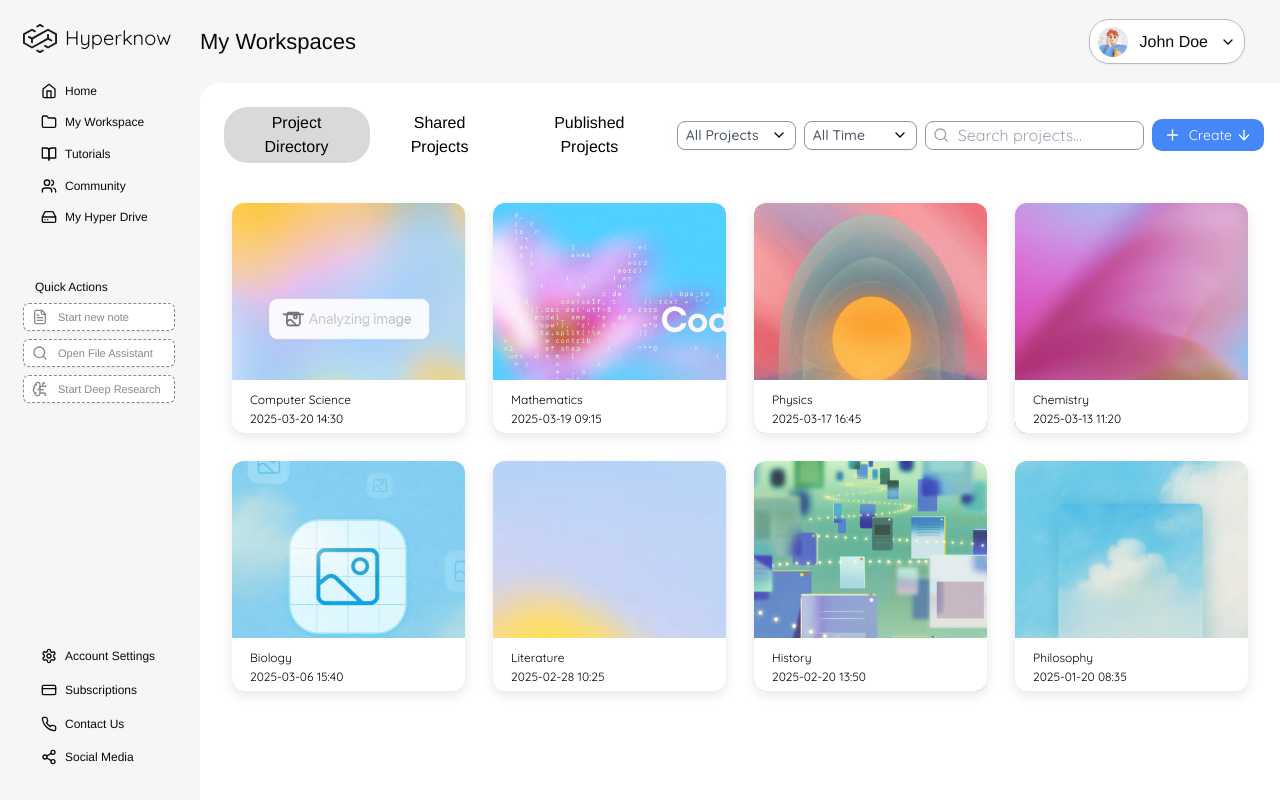
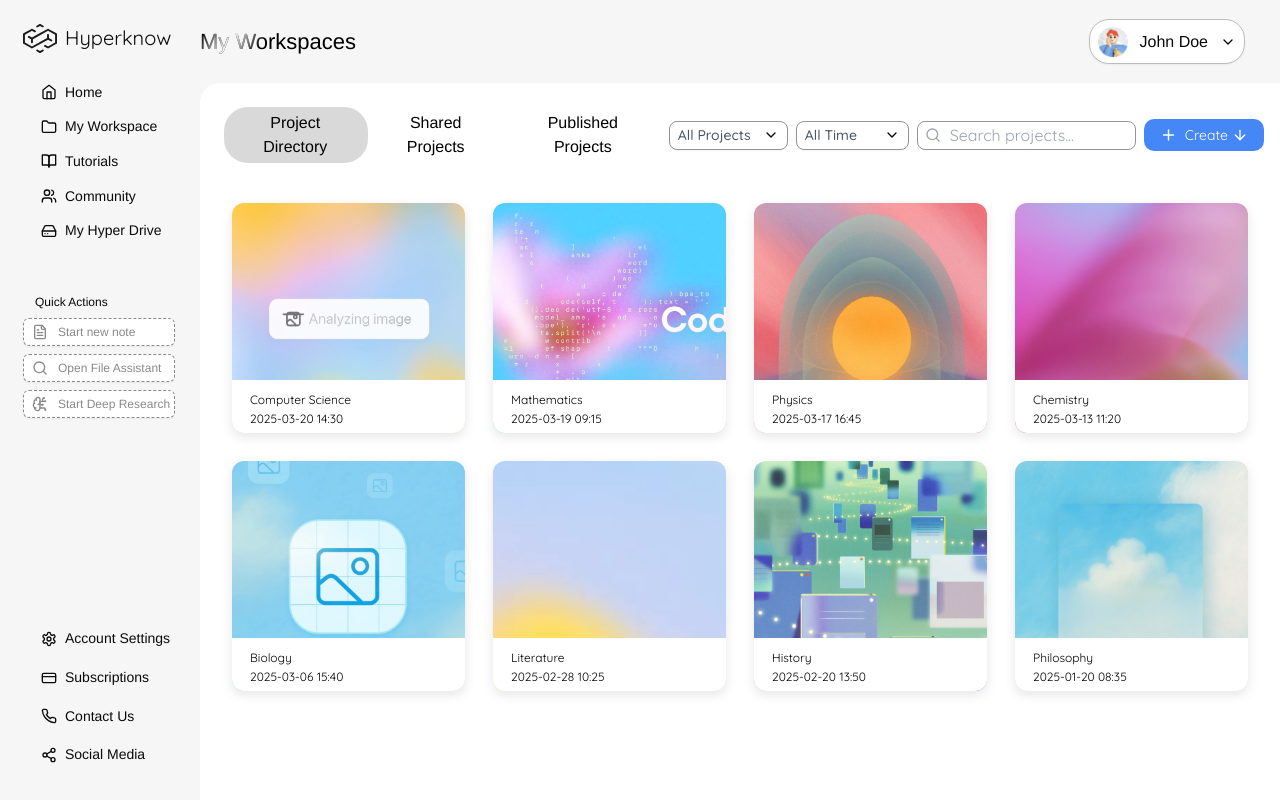
Before and after one commit to YilinZhao6/aec_frontend_beta, a React (Vite) app: page / in a window 1280 px wide. Built offline with nearby package versions, Linux system fonts and the light colour scheme.

Commit message:
feat: fix the ui

```diff
--- a/src/components/main/dropdown/DropDown.tsx
+++ b/src/components/main/dropdown/DropDown.tsx
@@ -34,7 +34,7 @@ export const ShiftingDropDown = ({ trigger, items, className }: DropDownProps) =
       <button
         onMouseEnter={() => handleSetSelected(1)}
         onClick={() => handleSetSelected(1)}
-        className="flex items-center gap-1 rounded-[10px] px-3 py-1.5 text-sm transition-colors bg-[#4587f7] text-white"
+        className="flex items-center gap-1 rounded-[10px] px-4 py-1.5 text-sm transition-colors bg-[#4587f7] text-white"
       >
         {trigger}
         <ArrowDown
@@ -58,7 +58,7 @@ export const ShiftingDropDown = ({ trigger, items, className }: DropDownProps) =
               opacity: 0,
               y: 8,
             }}
-            className="absolute left-0 top-[calc(100%_+_8px)] w-auto rounded-lg border border-neutral-200 bg-white p-2 shadow-lg z-50"
+            className="absolute left-0 top-[calc(100%_+_8px)] w-[130px] rounded-lg border border-neutral-200 bg-white p-2 shadow-lg z-50"
           >
             <Bridge />
             <Nub selected={selected} />
@@ -94,7 +94,7 @@ export const ShiftingDropDown = ({ trigger, items, className }: DropDownProps) =
 };
 
 const Bridge = () => (
-  <div className="absolute -top-[24px] left-0 right-0 h-[24px]" />
+  <div className="absolute -top-[24px] left-0 right-0 h-[24px] " />
 );
 
 const Nub = ({ selected }: { selected: number | null }) => {
@@ -127,7 +127,7 @@ const Nub = ({ selected }: { selected: number | null }) => {
       }}
       animate={{ left }}
       transition={{ duration: 0.25, ease: "easeInOut" }}
-      className="absolute left-1/2 top-0 h-4 w-4 -translate-x-1/2 -translate-y-1/2 rotate-45 rounded-tl border border-neutral-200 bg-white"
+      className="absolute left-1/2 top-0 h-4 w-4 -translate-x-1/2 -translate-y-1/2 rotate-45 rounded-tl"
     />
   );
 };
--- /dev/null
+++ b/src/components/main/shinyText/ShinyText.css
@@ -0,0 +1,38 @@
+.shiny-text {
+  color: black;
+  position: relative;
+  display: inline-block;
+}
+
+.shiny-text::after {
+  content: attr(data-text);
+  position: absolute;
+  left: 0;
+  top: 0;
+  width: 100%;
+  height: 100%;
+  background: linear-gradient(
+    120deg,
+    rgba(255, 255, 255, 0) 40%,
+    rgba(255, 255, 255, 1) 50%,
+    rgba(255, 255, 255, 0) 60%
+  );
+  background-size: 200% 100%;
+  -webkit-background-clip: text;
+  background-clip: text;
+  color: transparent;
+  animation: shine 5s linear infinite;
+}
+
+@keyframes shine {
+  0% {
+    background-position: 100%;
+  }
+  100% {
+    background-position: -100%;
+  }
+}
+
+.shiny-text.disabled::after {
+  animation: none;
+}
--- /dev/null
+++ b/src/components/main/shinyText/ShinyText.tsx
@@ -0,0 +1,24 @@
+import './ShinyText.css';
+
+interface ShinyTextProps {
+  text: string;
+  disabled?: boolean;
+  speed?: number;
+  className?: string;
+}
+
+const ShinyText: React.FC<ShinyTextProps> = ({ text, disabled = false, speed = 5, className = '' }) => {
+  const animationDuration = `${speed}s`;
+
+  return (
+    <div
+      className={`shiny-text ${disabled ? 'disabled' : ''} ${className}`}
+      style={{ animationDuration }}
+      data-text={text}
+    >
+      {text}
+    </div>
+  );
+};
+
+export default ShinyText;
--- a/src/components/main/sidebar/Sidebar.tsx
+++ b/src/components/main/sidebar/Sidebar.tsx
@@ -4,7 +4,6 @@ import {
   BookOpenIcon,
   UsersIcon,
   HardDriveIcon,
-  PlusIcon,
   FileTextIcon,
   SearchIcon,
   BrainCircuitIcon,
@@ -64,7 +63,7 @@ function Sidebar() {
             className="flex items-center gap-2 hover:bg-white transition-colors px-2 py-[0.3rem] rounded-md cursor-pointer"
           >
             {item.icon}
-            <span className="font-['IBM_Plex_Sans',Helvetica] text-[12px]">
+            <span className="font-['IBM_Plex_Sans',Helvetica] text-[14px]">
               {item.label}
             </span>
           </div>
@@ -83,7 +82,7 @@ function Sidebar() {
             className="p-0 px-2 w-[152px] justify-start h-[28px] text-[#898989] border-dashed border-[#898989] bg-white mt-2"
           >
             {action.icon}
-            <span className="ml-[2px] font-['IBM_Plex_Sans',Helvetica] font-medium text-[11px]">
+            <span className="ml-[2px] font-['IBM_Plex_Sans',Helvetica] font-medium text-[12px]">
               {action.label}
             </span>
           </Button>
@@ -99,7 +98,7 @@ function Sidebar() {
             className="flex items-center gap-2 hover:bg-white transition-colors px-2 py-[0.3rem] rounded-md cursor-pointer"
           >
             {item.icon}
-            <span className="font-['IBM_Plex_Sans',Helvetica] text-xs">
+            <span className="font-['IBM_Plex_Sans',Helvetica] text-[14px]">
               {item.label}
             </span>
           </div>
--- a/src/pages/main/landing_page/LandingPage.tsx
+++ b/src/pages/main/landing_page/LandingPage.tsx
@@ -10,6 +10,7 @@ import { Avatar, AvatarImage, AvatarFallback } from '@radix-ui/react-avatar';
 import { Card } from '../../../components/ui/card';
 import ProjectDirectory from '../../../components/main/projectDirectory/ProjectDirectory';
 import { ShiftingDropDown } from '../../../components/main/dropdown/DropDown';
+import ShinyText from '../../../components/main/shinyText/ShinyText';
 
 function LandingPage() {
   const allTabs = [
@@ -27,7 +28,6 @@ function LandingPage() {
     },
   ];
   const [isModalOpen, setIsModalOpen] = useState(false);
-  const navigate = useNavigate();
   const tabsRef = useRef<(HTMLElement | null)[]>([]);
   const [activeTabIndex, setActiveTabIndex] = useState<number | null>(0);
   const [tabUnderlineWidth, setTabUnderlineWidth] = useState(0);
@@ -84,9 +84,8 @@ function LandingPage() {
 
         <header className="header">
           <div className="header-actions">
-            <p className="font-['IBM_Plex_Sans',Helvetica] text-[22px]">
-              My Workspaces
-            </p>
+            <ShinyText text="My Workspaces" disabled={false} speed={3} className="font-['IBM_Plex_Sans',Helvetica] text-[22px]" />
+
             <div>
               <DropdownMenu >
                 <DropdownMenuTrigger asChild>
```
